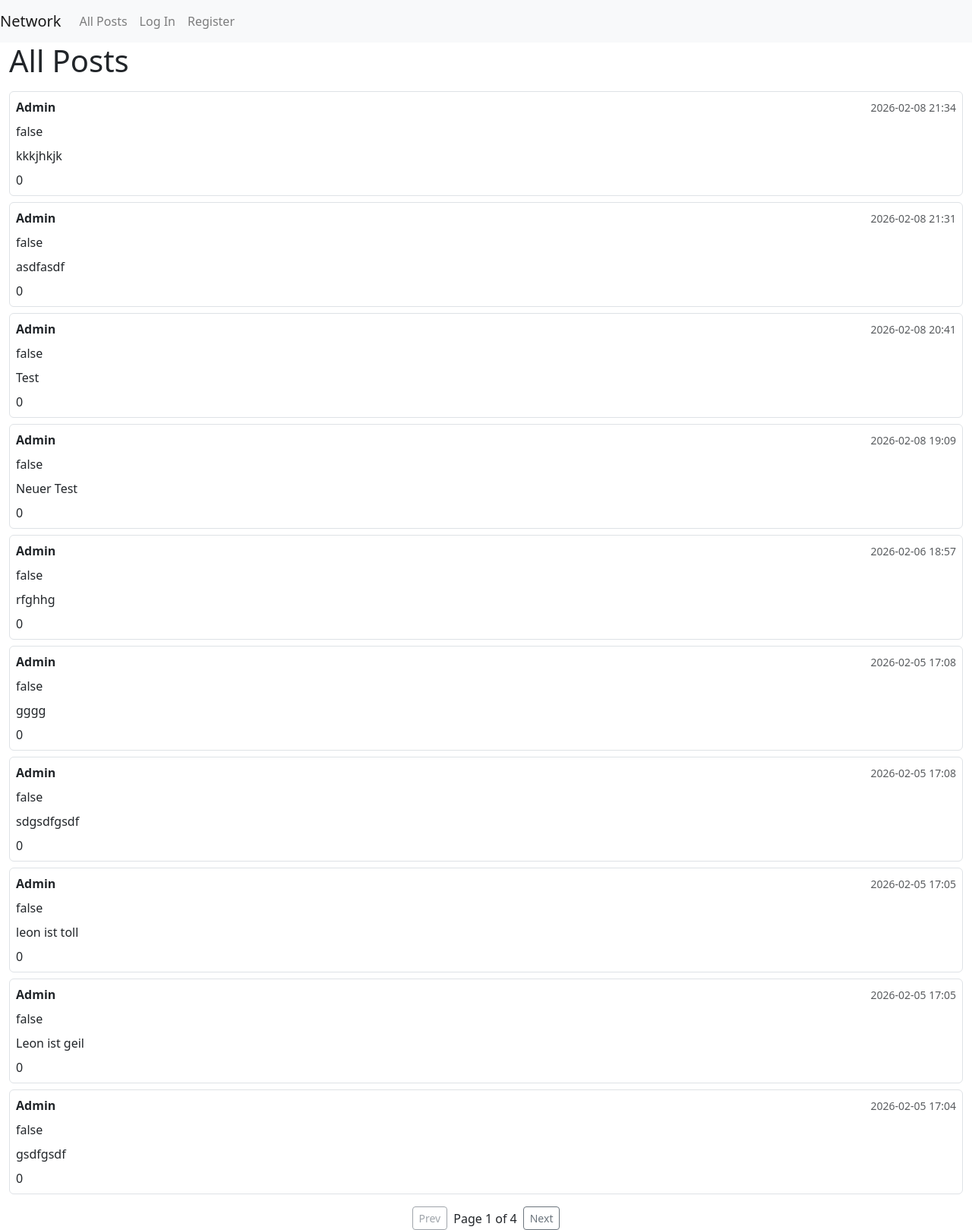
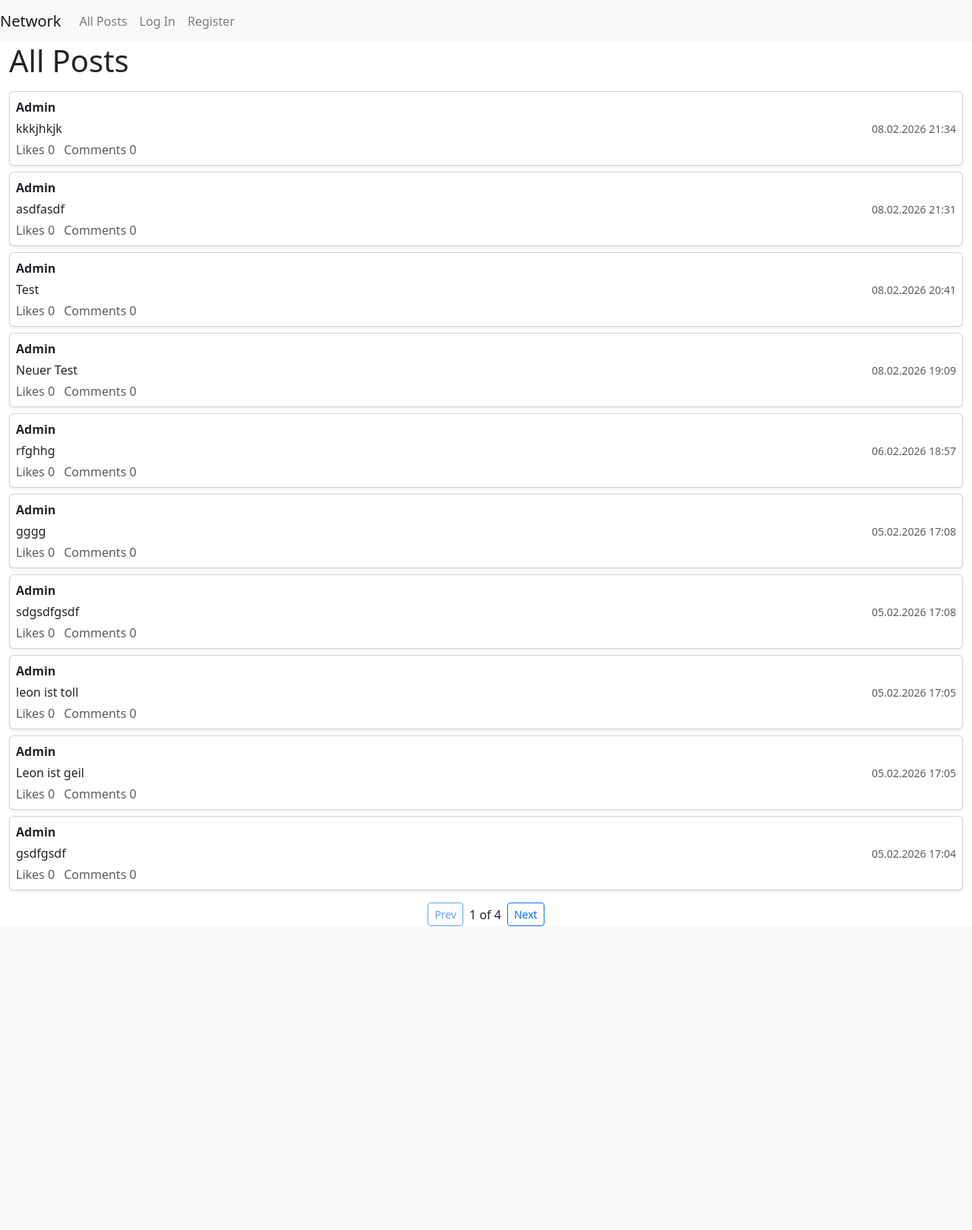
Before and after one commit to Patty1307/CS50W_Project4, a Django app: page / in a window 1280 px wide. Shown: the whole page at 76% size. After the commit the page ends 1219 px from the top, so only its background shows below. Run offline with Django 3.2, Linux system fonts and the light colour scheme; data comes from the database, SQL or seed files in the repository; both versions use the stored data as it was after the commit; data that the repository does not hold is empty; some libraries are stand-ins or nearby versions.

Commit message:
Maded the whole api to get the posts simpler...

```diff
--- a/network/models.py
+++ b/network/models.py
@@ -19,15 +19,13 @@ class Post(models.Model):
     def __str__(self):
         return self.content[:50]
 
-    # The Json we send with the API Call to Load all the necessary Data in the frontend
     def serialize(self, user=None):
-        return{
-            # Base Data
+        return {
             "id": self.id,
             "owner": self.owner.username,
             "content": self.content,
-            "created": self.created.isoformat(),
-            "edited": self.edited.isoformat() if self.edited else None,
+            "created": self.created.strftime("%d.%m.%Y %H:%M"),
+            "edited": self.edited.strftime("%d.%m.%Y %H:%M") if self.edited else None,
 
             # Likes
             "likes": self.likes.count(),
@@ -37,15 +35,12 @@ class Post(models.Model):
                 else False
             ),
 
-            # Edit rights on the Post
+            # Rights to eddit
             "can_edit": user == self.owner if user else False,
 
-            # Amount of comments
-            "comments_count": self.comments.count()
-
+            # count the comments
+            "comments_count": self.comments.count(),
         }
-
-
 
 class Like(models.Model):
     user = models.ForeignKey('User', on_delete=models.CASCADE, related_name='likes')
--- a/network/static/network/posts.js
+++ b/network/static/network/posts.js
@@ -2,17 +2,23 @@ let currentPage = 1;
 
 document.addEventListener('DOMContentLoaded', () => {
 
-// initial load
-loadPosts(1);
+load_Posts()
 
-  // Pagination buttons
-  document.querySelector("#prev").addEventListener("click", () => {
-    if (currentPage > 1) loadPosts(currentPage - 1);
+const toastPost = document.getElementById('PostToast')
+const toastBootstrap = bootstrap.Toast.getOrCreateInstance(toastPost)
+
+
+// Register Click event for previous button
+document.querySelector('#prev').addEventListener('click', () => {
+    currentPage--;
+
+    load_Posts(currentPage)
 });
 
+document.querySelector('#next').addEventListener('click', () => {
+    currentPage++;
 
-document.querySelector("#next").addEventListener("click", () => {
-    loadPosts(currentPage + 1);
+    load_Posts(currentPage)
 });
 
 
@@ -59,6 +65,9 @@ document.querySelector('#compose-form').onsubmit = async (event) => {
         }
         console.log("Post API response:", data);
 
+        await load_Posts()
+        toastBootstrap.show()
+
     } catch (error) {
         console.error("Error sending email", error.message);
     }
@@ -71,65 +80,92 @@ document.querySelector('#compose-form').onsubmit = async (event) => {
   };
 
 
+
+// Load posts
+
 });
 
-async function loadPosts(page) {
-  try {
-    const response = await fetch(`/posts/all?page=${page}`);
+async function load_Posts(page_number = 1, feed = "") {
+
+
+    try{
+
+        // Which feed should we get. All ('') or following
+
+        const url = new URL(window.location.href);
+        const feed = url.searchParams.get('feed') ?? '';
+
+        //Api call for all Posts
+        const response = await fetch(`/posts/all?page=${page_number}&feed=${feed}`);
+
+        // Json parsen
+        const data = await response.json();
 
         if (!response.ok) {
-      throw new Error(`HTTP ${response.status} ${response.statusText}`);
+            throw new Error(data.error || "Unkown error while loading posts");
+        }
+        console.log("Post API response", data);
+
+        renderPosts(data.posts)
+        renderPageNavigation(data.page_obj)
+
+    } catch (error) {
+        console.error("Error loading posts", error.message);
     }
 
-    const data = await response.json();
-
-    console.log("All Posts API:", data);
-
-    currentPage = data.page;
-
-    renderPosts(data.posts);
-
-    document.querySelector("#prev").disabled = !data.has_previous;
-    document.querySelector("#next").disabled = !data.has_next;
-    document.querySelector("#PageCounter").innerHTML= "Page " + currentPage + " of " + data.num_pages;
-
-  } catch (err) {
-    console.error("Failed to load posts:", err);
-  }
 }
 
 function renderPosts(posts) {
-  const container = document.querySelector("#posts");
-  container.innerHTML = "";
+    const container = document.querySelector('#posts')
+    container.innerHTML = '';
 
     posts.forEach(post => {
-    container.appendChild(renderPost(post));
+        const div = document.createElement('div');
+        div.className = 'card shadow-sm mt-2 hover-lift';
+        div.innerHTML = `
+
+            <div class="p-2 d-flex justify-content-between">
+
+                <div class="flex-grow-1 min-w-0 me-3">
+                    <p class="mb-1 fw-semibold">${post.owner}</p>
+                    <p class="mb-1 text-break">${post.content}</p>
+                    <p class="mb-0 text-muted">
+                    <span>Likes ${post.likes}</span>
+                    <span class="ms-2">Comments ${post.comments_count}</span>
+                    </p>
+                </div>
+
+                <div class="d-flex align-items-center flex-shrink-0">
+                    <p class="m-0 text-muted small">${post.created}</p>
+                </div>
+            </div>
+
+        `
+        container.appendChild(div);
+
     });
+
     }
 
-function renderPost(post) {
-  const card = document.createElement("div");
-  card.className = "border rounded p-2 mb-2";
+function renderPageNavigation(page_obj) {
 
-  card.innerHTML = `
-    <div class="d-flex justify-content-between align-items-center">
-      <strong>${escapeHtml(post.owner)}</strong>
-      <small class="text-muted">${formatDate(post.created)}</small>
-    </div>
-    <p class="mb-0 mt-2">${escapeHtml(post.can_edit)}</p>
-    <p class="mb-0 mt-2">${escapeHtml(post.content)}</p>
-    <p class="mb-0 mt-2">${escapeHtml(post.likes)}</p>
-  `;
-
-  return card;
+    document.querySelector("#prev").disabled = !page_obj.has_previous;
+    document.querySelector("#next").disabled = !page_obj.has_next;
+    document.querySelector('#PageCounter').innerHTML = page_obj.number + " of " + page_obj.num_pages
 }
 
-function escapeHtml(str) {
-  return String(str).replace(/[&<>"']/g, m => ({
-    "&":"&amp;", "<":"&lt;", ">":"&gt;", '"':"&quot;", "'":"&#039;"
-  }[m]));
+
+function getUrlParam(paramName) {
+    try {
+        url = window.location.href;
+
+        const parsedUrl = new URL(url);
+
+        const value = parsedUrl.searchParams.get(paramName);
+
+        return value !== null ? value : null;
+    } catch (error) {
+        console.error("Non valid URL:", error);
+        return null;
     }
-
-function formatDate(isoString) {
-  return isoString ? isoString.slice(0, 16).replace("T", " ") : "";
 }
--- a/network/static/network/styles.css
+++ b/network/static/network/styles.css
@@ -0,0 +1,8 @@
+.hover-lift {
+    transition: all 0.25s cubic-bezier(.08,.52,.52,1);
+}
+
+.hover-lift:hover {
+    transform: translateY(-1px) scale(1.005);
+    box-shadow: 0 10px 20px rgba(0,0,0,.12);
+}
--- a/network/templates/network/index.html
+++ b/network/templates/network/index.html
@@ -42,13 +42,29 @@
                 </div>
             {% endif %}
         <div id="posts" class="mt-3"></div>
+
             <div class="mt-3 d-flex justify-content-center align-items-center gap-2">
-                <button id="prev" class="btn btn-outline-secondary btn-sm" disabled>Prev</button>
+                <button id="prev" class="btn btn-outline-primary btn-sm" disabled>Prev</button>
                 <span id="PageCounter" class="mb-0"></span>
-                <button id="next" class="btn btn-outline-secondary btn-sm" disabled>Next</button>
+                <button id="next" class="btn btn-outline-primary btn-sm" disabled>Next</button>
             </div>
+
     </div>
 </div>
+
+        <div class="toast-container position-fixed bottom-0 end-0 p-3">
+            <div id="PostToast" class="toast" role="alert" aria-live="assertive" aria-atomic="true">
+                <div class="toast-header">
+                <strong class="me-auto">Network</strong>
+                <small>Notification</small>
+                <button type="button" class="btn-close" data-bs-dismiss="toast" aria-label="Close"></button>
+                </div>
+                <div class="toast-body">
+                Post succesfully uploaded!
+                </div>
+            </div>
+        </div>
+
 
 {% endblock %}
 
--- a/network/templates/network/layout.html
+++ b/network/templates/network/layout.html
@@ -27,7 +27,7 @@
                 </li>
                 {% if user.is_authenticated %}
                     <li class="nav-item">
-                        <a class="nav-link" href="#">Following</a>
+                        <a class="nav-link" href="{% url 'index' %}?feed=following">Following</a>
                     </li>
                     <li class="nav-item">
                         <a class="nav-link" href="{% url 'logout' %}">Log Out</a>
--- a/network/views.py
+++ b/network/views.py
@@ -108,27 +108,23 @@ def compose(request):
 
     return JsonResponse({"message": "Post successfully"}, status=201)
 
-require_GET
+@require_GET
 def all_posts(request):
-    # Get from the URL the page number
-    page_number = request.GET.get("page",1)
 
-    # Build the query set
-    qs = Post.objects.select_related("owner").all()
+    page_number = request.GET.get('page')
 
-    #Build the paginator
-    paginator = Paginator(qs, 10)
 
-    # Get the data/posts of the current page number
+
+    post_list = Post.objects.all()
+    paginator = Paginator(post_list,10) # 10 Posts per page
+
     page_obj = paginator.get_page(page_number)
 
-    user = request.user if request.user.is_authenticated else None
-
     return JsonResponse({
-        # Load/serialize the Data in a Dictionary
-        "posts": [p.serialize(user) for p in page_obj.object_list],
-        "page": page_obj.number,
-        "num_pages": paginator.num_pages,
-        "has_next": page_obj.has_next(),
-        "has_previous": page_obj.has_previous(),
-    })
+        "posts" : [post.serialize() for post in page_obj.object_list],
+        "page_obj" : {  "number": page_obj.number,
+                        "num_pages" : paginator.num_pages,
+                        "has_next" : page_obj.has_next(),
+                        "has_previous": page_obj.has_previous()
+                      }
+        })
```
Also changed, not shown: db.sqlite3. Lines whose indentation alone changed are shown as unchanged.
